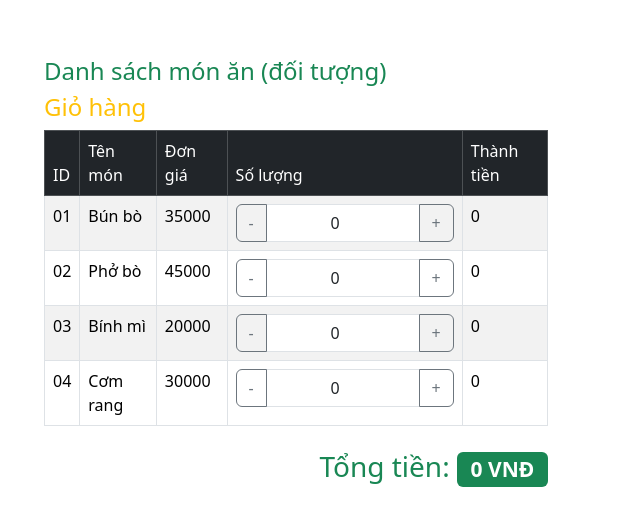
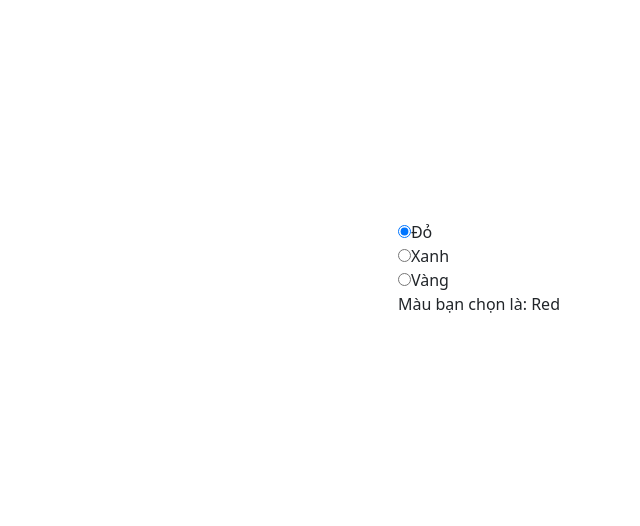
Before and after one commit to kientc-1810/WD20201, a Vue app: page / in a window 1280 px wide. Shown: the part 124-650 px from the top of the page, without its empty margins (0-640 px from the left). Built offline with nearby package versions, Linux system fonts and the light colour scheme.

Commit message:
event và form

```diff
--- a/src/App.vue
+++ b/src/App.vue
@@ -1,6 +1,7 @@
 <script setup>
 import SlideVue2 from "./components/SlideVue2.vue";
 import SlideVue3 from "./components/SlideVue3.vue";
+import SlideVue4 from "./components/SlideVue4.vue";
 
 // import SlideVue1 from "./components/SlideVue1.vue";
 // import HomeView from "./views/HomeView.vue";
@@ -11,7 +12,8 @@ import SlideVue3 from "./components/SlideVue3.vue";
     <!-- <HomeView /> -->
     <!-- <SlideVue1/> -->
     <!-- <SlideVue2 /> -->
-    <SlideVue3 />
+    <!-- <SlideVue3 /> -->
+    <SlideVue4 />
   </header>
 </template>
 
--- a/src/components/SlideVue3.vue
+++ b/src/components/SlideVue3.vue
@@ -59,7 +59,7 @@
     </ul> -->
 
     <!-- dùng v-for để duyệt dữ liệu dạng đối tượng -->
-    <h4 class="text-success">Danh sách món ăn (đối tượng)</h4>
+    <!-- <h4 class="text-success">Danh sách món ăn (đối tượng)</h4> -->
     <!-- <ul class="list-group">
       <li class="list-group-item" v-for="(price, food, index) in des_food" :key="index">
         {{ index + 1 }} . {{ food }} . {{ price }} USD
--- /dev/null
+++ b/src/components/SlideVue4.vue
@@ -0,0 +1,105 @@
+<template>
+  <div>
+    <!-- @click -->
+    <!-- <button @click="increment">Tăng số: {{ couter }}</button> -->
+
+    <!-- @submit -->
+    <!-- <form @submit.prevent="formHandler">
+      <button type="submit">Gửi</button>
+    </form> -->
+
+    <!-- @keyup -->
+    <!-- <input
+      type="text"
+      placeholder="Nhấn Enter để gửi dữ liệu"
+      @keyup.enter="submitForm"
+    /> -->
+
+    <!-- Phần 2: form binding -->
+    <!-- input text -->
+    <!-- <input type="text" v-model="message" placeholder="Nhập nội dung" />
+    <p>Nội dung bạn đã nhập: {{ message }}</p> -->
+
+    <!-- multiline text -->
+    <!-- <span>Để lại góp ý của bạn: </span>
+    <textarea v-model="feedback" placeholder="Nội dung ...."></textarea>
+    <p>Góp ý của bạn là: {{ feedback }}</p> -->
+
+    <!-- checkbox -->
+    <!-- <label>
+      <input type="checkbox" v-model="isCheck" />
+      Chấp nhận điều khoản
+    </label>
+    <p>Trạng thái: {{ isCheck ? "Đã chấp nhận" : "Chưa chấp nhận" }}</p> -->
+
+    <!-- multi checkbox -->
+    <!-- <input type="checkbox" value="HTML" v-model="tenMon" />HTML<br />
+    <input type="checkbox" value="PHP2" v-model="tenMon" />PHP2<br />
+    <input type="checkbox" value="JScb" v-model="tenMon" />JS cơ bản<br />
+    <input type="checkbox" value="FEFW" v-model="tenMon" />Frontend-Framework<br />
+    <input type="checkbox" value="C" v-model="tenMon" />C#<br />
+    <p>Ngôn ngữ bạn chọn: {{ tenMon.join(", ") }}</p> -->
+
+    <!-- select-option -->
+    <!-- <label>Chọn ngôn ngữ lập trình: </label>
+    <select id="language" v-model="chuyenNganh">
+      <option value="" selected>Chọn chuyên ngành của bạn</option>
+      <option value="Backend" selected>Chuyên ngành backend - PHP</option>
+      <option value="Frontend" selected>Chuyên ngành frontend - JS</option>
+      <option value="Game" selected>Chuyên ngành Game - C#</option>
+    </select>
+    <p>Chuyên ngành đã chọn: {{ chuyenNganh }}</p> -->
+
+    <!-- radio -->
+    <input type="radio" id="red" value="Red" v-model="mauSac" />
+    <label for="red">Đỏ</label><br />
+    <input type="radio" id="green" value="Green" v-model="mauSac" />
+    <label for="green">Xanh</label><br />
+    <input type="radio" id="yellow" value="Yellow" v-model="mauSac" />
+    <label for="yellow">Vàng</label><br />
+    <p>Màu bạn chọn là: {{ mauSac }}</p>
+  </div>
+</template>
+
+<script setup>
+import { ref } from "vue";
+// @click
+// inline
+// const couter = ref(0);
+// method
+// const increment = () => {
+//   couter.value++;
+// };
+
+// @submit
+// function formHandler(event) {
+//   event.preventDefault();
+//   console.log("Form đã được gửi");
+// }
+
+// @keyup
+// const submitForm = () => {
+//   console.log("Form đã được gửi đi");
+// };
+
+// phần 2: form binding
+// input text
+// const message = ref("");
+
+// multiline text
+// const feedback = ref("");
+
+// checkbox
+// const isCheck = ref(false);
+
+// multi checkbox
+// const tenMon = ref([]);
+
+// select-option
+// const chuyenNganh = ref("");
+
+// raido
+const mauSac = ref("Red");
+</script>
+
+<style lang="scss" scoped></style>
```
